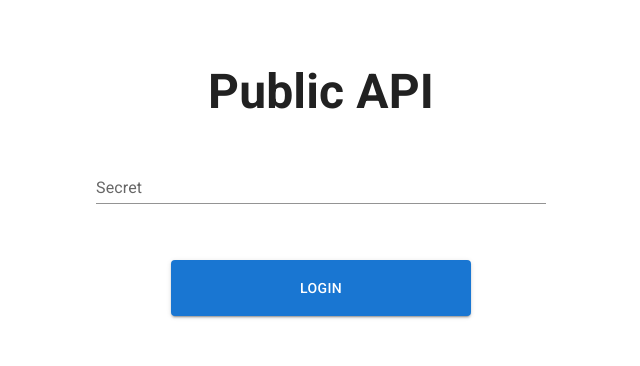
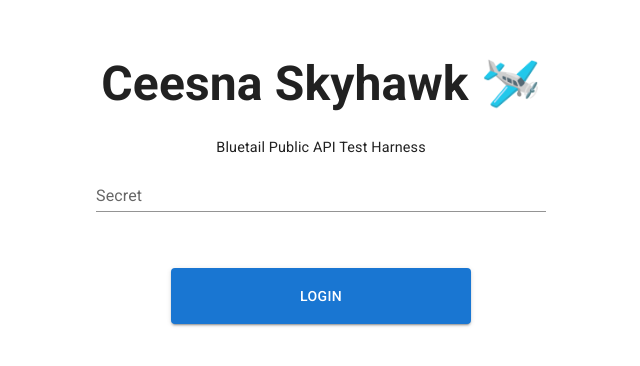
Before and after one commit to Bluetail-aero/cessna-skyhawk, a React (Create React App) app: page / in a window 1280 px wide. Shown: the part 200-566 px from the top of the page, without its empty margins (319-959 px from the left). Built offline with nearby package versions, Linux system fonts and the light colour scheme; a web font is replaced by a local one.

Commit message:
What's in a name?...

```diff
--- a/public/index.html
+++ b/public/index.html
@@ -14,7 +14,7 @@
       work correctly both with client-side routing and a non-root public URL.
       Learn how to configure a non-root public URL by running `npm run build`.
     -->
-    <title>Ceesna Skyhawk 🛩️ Bluetail Publi API Test Harness</title>
+    <title>Ceesna Skyhawk 🛩️ Bluetail Public API Test Harness</title>
   </head>
   <body>
     <noscript>You need to enable JavaScript to run this app.</noscript>
--- a/src/login/components/Login.jsx
+++ b/src/login/components/Login.jsx
@@ -42,7 +42,8 @@
   return (
     <div css={styles.center}>
       <div css={styles.container}>
-        <h1 css={styles.title}>Public API</h1>
+        <h1 css={styles.title}>Ceesna Skyhawk 🛩️</h1>
+        <div css={styles.subheader}>Bluetail Public API Test Harness</div>
         <div>
           <TextField label="Secret" variant="standard" name="secret" onChange={storeSecret} value={secret} />
         </div>
```
